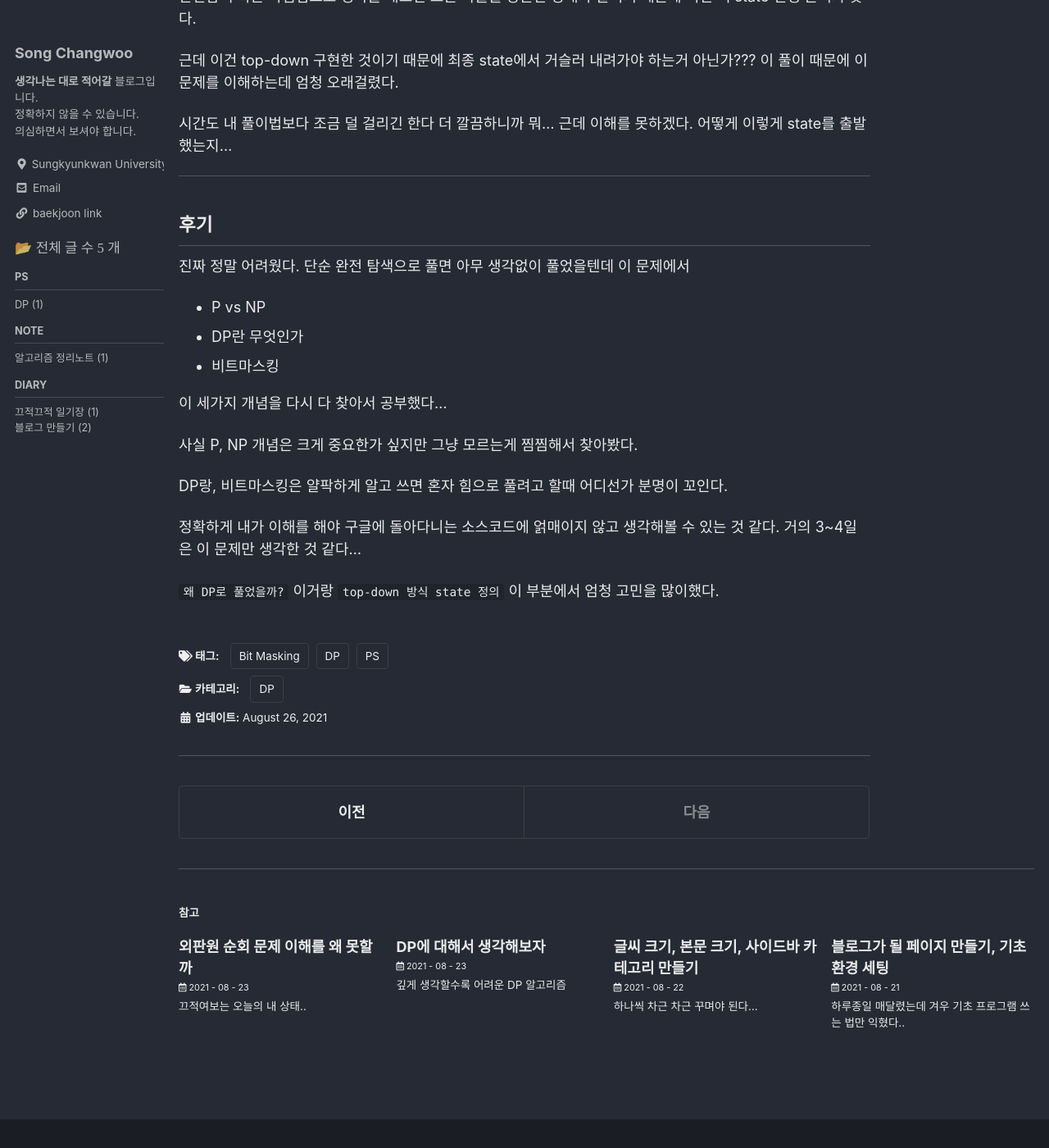
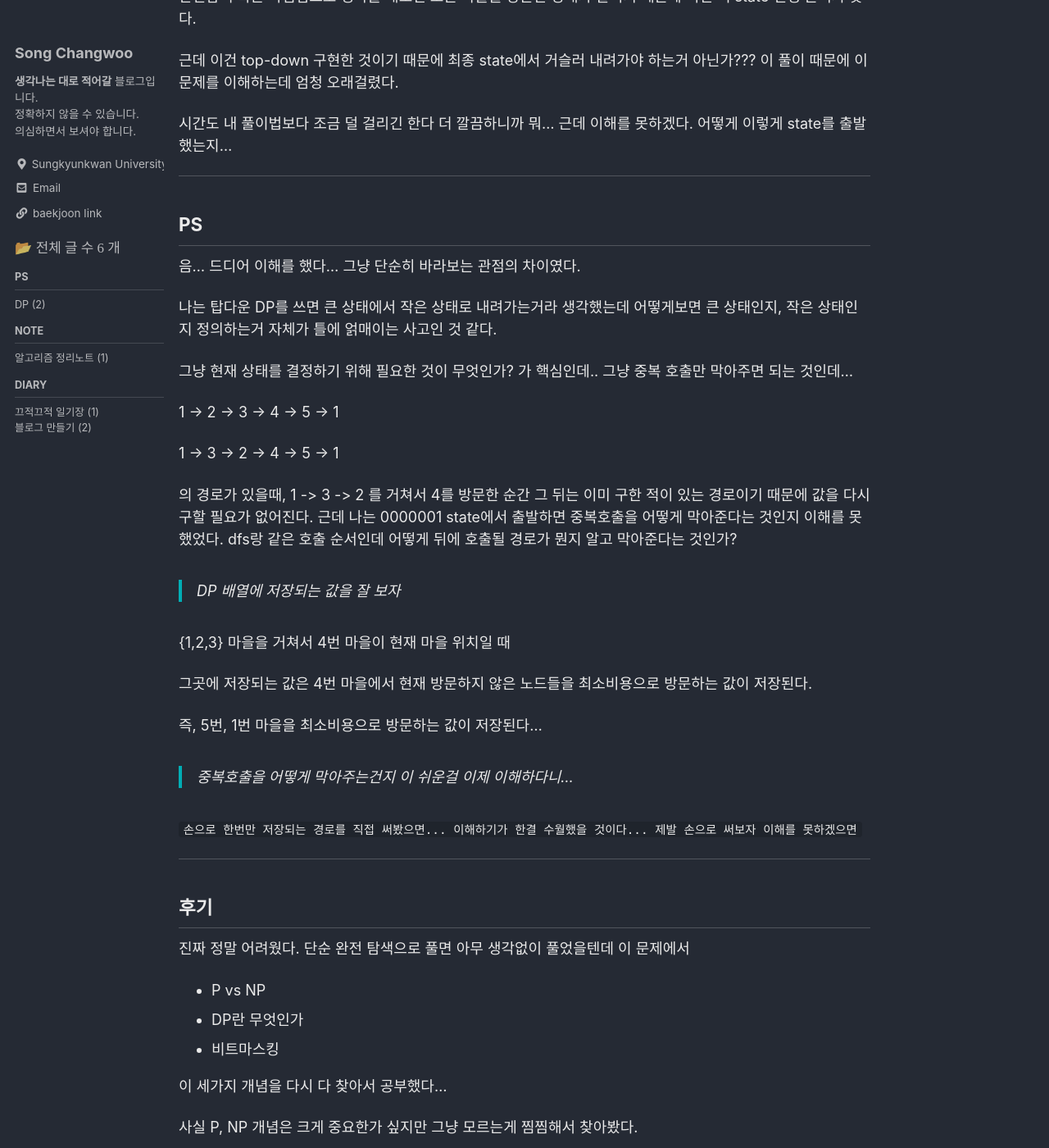
Before and after one commit to IsIthappy/IsIthappy.github.io, a Jekyll site: the page built from _posts/2021-08-26-TSPA_PS.md, in a window 1280 px wide and 1400 px high, scrolled down 4880 px. Shown: the whole window at 82% size. Built offline with Jekyll 4.4.1, drawn with Linux system fonts in a browser that asks for light colours; cached includes are drawn as plain includes; some of the changed text lies outside the part shown.

Commit message:
DP2 post

```diff
--- a/_posts/2021-08-26-TSPA_PS.md
+++ b/_posts/2021-08-26-TSPA_PS.md
@@ -6,7 +6,7 @@ categories:
     - DP
 tags:
     - [PS, DP, Bit Masking]
-last_modified_at: 2021-08-26
+last_modified_at: 2021-08-27
 ---
 # 외판원 순회 문제 풀이
 1. **외판원 순회 문제의 이해**
@@ -206,6 +206,32 @@ int tsp(int cur, int visit)
 시간도 내 풀이법보다 조금 덜 걸리긴 한다 더 깔끔하니까 뭐... 근데 이해를 못하겠다. 어떻게 이렇게 state를 출발했는지...
 
 ---
+## PS
+음... 드디어 이해를 했다... 그냥 단순히 바라보는 관점의 차이였다.
+
+나는 탑다운 DP를 쓰면 큰 상태에서 작은 상태로 내려가는거라 생각했는데 어떻게보면 큰 상태인지, 작은 상태인지 정의하는거 자체가 틀에 얽매이는 사고인 것 같다.
+
+그냥 현재 상태를 결정하기 위해 필요한 것이 무엇인가? 가 핵심인데.. 그냥 중복 호출만 막아주면 되는 것인데...
+
+1 -> 2 -> 3 -> 4 -> 5 -> 1
+
+1 -> 3 -> 2 -> 4 -> 5 -> 1
+
+의 경로가 있을때, 1 -> 3 -> 2 를 거쳐서 4를 방문한 순간 그 뒤는 이미 구한 적이 있는 경로이기 때문에 값을 다시 구할 필요가 없어진다. 근데 나는 0000001 state에서 출발하면 중복호출을 어떻게 막아준다는 것인지 이해를 못했었다. dfs랑 같은 호출 순서인데 어떻게 뒤에 호출될 경로가 뭔지 알고 막아준다는 것인가?
+
+> DP 배열에 저장되는 값을 잘 보자
+
+ {1,2,3} 마을을 거쳐서 4번 마을이 현재 마을 위치일 때
+
+그곳에 저장되는 값은 4번 마을에서 현재 방문하지 않은 노드들을 최소비용으로 방문하는 값이 저장된다.
+
+ 즉, 5번, 1번 마을을 최소비용으로 방문하는 값이 저장된다...
+
+> 중복호출을 어떻게 막아주는건지 이 쉬운걸 이제 이해하다니...
+
+`손으로 한번만 저장되는 경로를 직접 써봤으면... 이해하기가 한결 수월했을 것이다... 제발 손으로 써보자 이해를 못하겠으면`
+
+---
 
 ## 후기
 
```
Also changed, not shown: _posts/2021-08-27-DPproblem2.md (added, +174 -0 lines).
